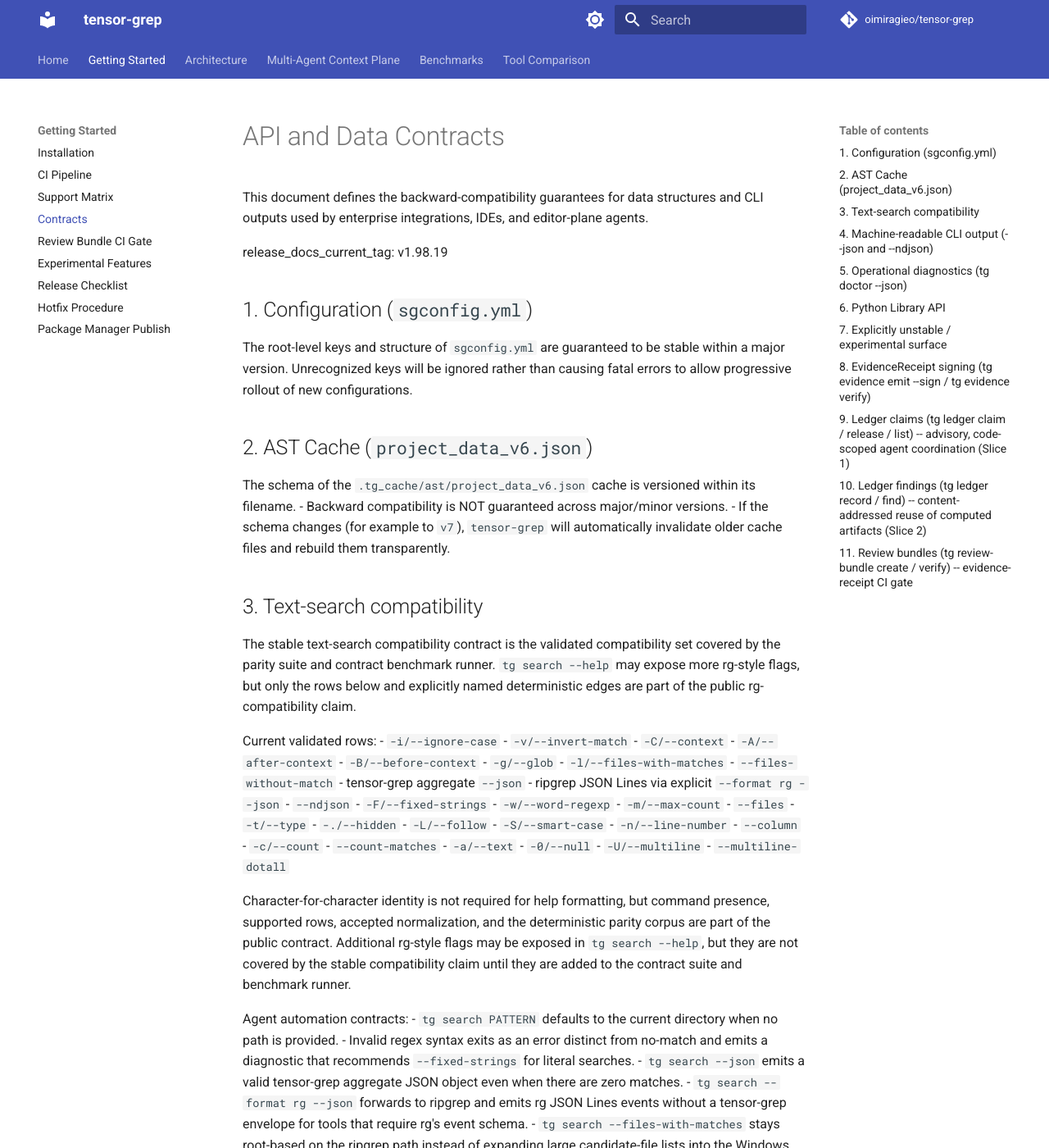
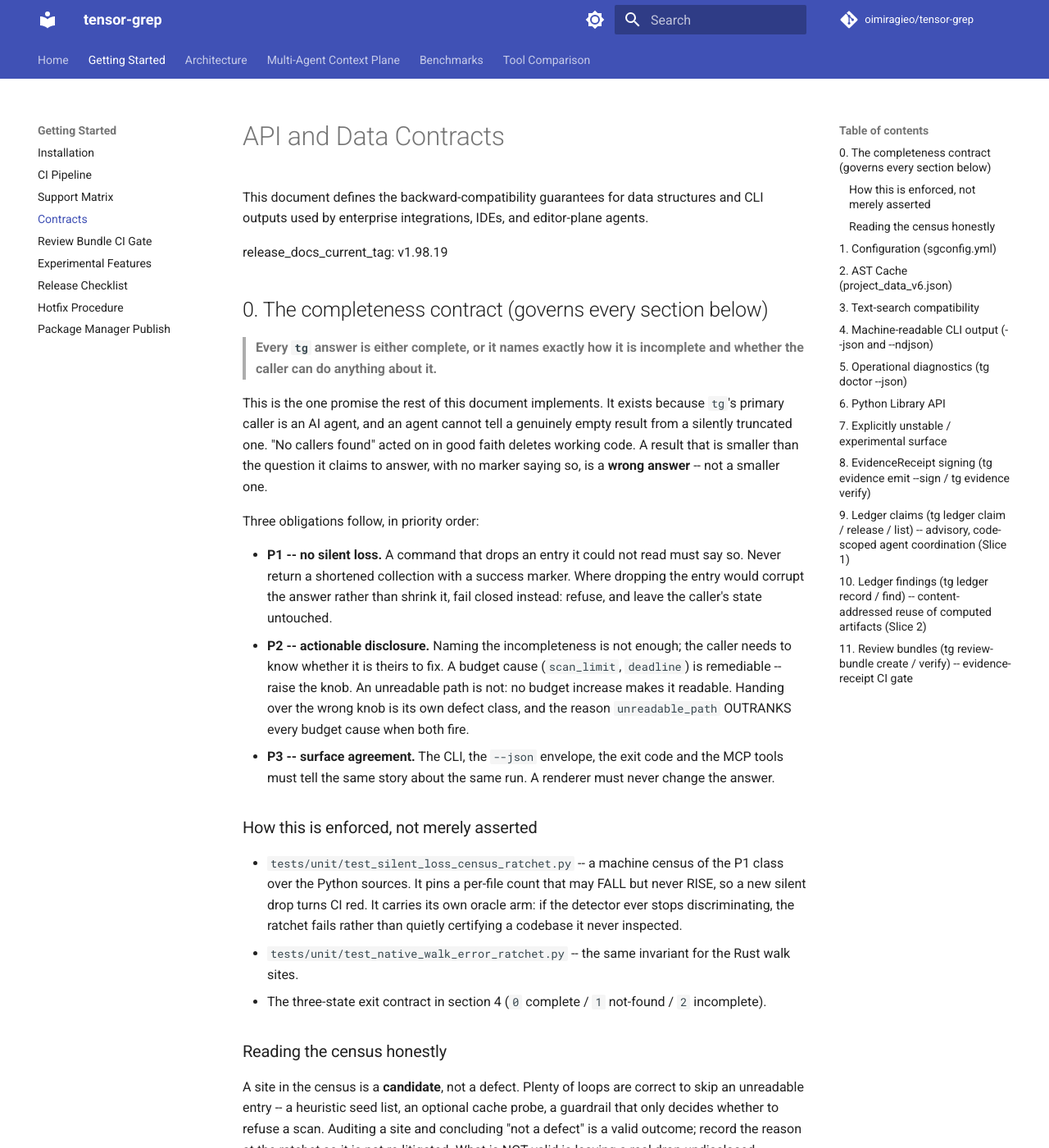
Before and after one commit to oimiragieo/tensor-grep, an MkDocs documentation site: the page built from docs/CONTRACTS.md, in a window 1280 px wide and 1400 px high. Shown: the whole window at 82% size. Built offline with MkDocs 1.6.1 and Material for MkDocs 9.7.7, drawn with Linux system fonts in a browser that asks for light colours; comment, search, counter and statistics services are not loaded; some of the changed text lies outside the part shown.

Commit message:
docs(contracts): state the completeness contract the rest of the doc implements (#292)
The operational definition of "trustworthy" that has driven the last several
PRs (#276, #283, #284, #286, #288, #291, #294, #296, #297) lived only in a task
and in reviewers' heads. A definition nobody can read governs nothing, and it
cannot be checked by anyone who was not in the room.

Section 0 states it:

  Every tg answer is either complete, or it names exactly how it is incomplete
  and whether the caller can do anything about it.

plus the three obligations it decomposes into -- P1 no silent loss (fail closed
where a drop would corrupt rather than shrink the answer), P2 actionable
disclosure (budget-remediable vs not; the wrong-knob defect class and why
unreadable_path outranks every budget cause), P3 surface agreement (a renderer
must never change the answer).

It also names how the contract is ENFORCED rather than merely asserted -- the
two ratchets and the three-state exit contract -- and, importantly, how to read
the census honestly: a site in it is a CANDIDATE, not a defect, and "audited,
not a defect" is a valid outcome as long as the reason is recorded.

Cites only ratchets that exist on main today. The truncation_cause vocabulary
ratchet is deliberately NOT cited: it lands with #776, and a contract that
points at an unmerged test is a dangling reference if that PR never lands.

Docs-only. Verified `ruff format --preview --check` clean. The one failure in
`-k contract` is #295 (pre-existing test isolation, fixed in #774): it passes in
isolation, and a markdown file cannot affect CLI help text.

Co-Authored-By: Claude Opus 5 <noreply@anthropic.com>

```diff
--- a/docs/CONTRACTS.md
+++ b/docs/CONTRACTS.md
@@ -3,6 +3,47 @@
 This document defines the backward-compatibility guarantees for data structures and CLI outputs used by enterprise integrations, IDEs, and editor-plane agents.
 
 release_docs_current_tag: v1.98.19
+
+## 0. The completeness contract (governs every section below)
+
+> **Every `tg` answer is either complete, or it names exactly how it is incomplete and whether
+> the caller can do anything about it.**
+
+This is the one promise the rest of this document implements. It exists because `tg`'s primary
+caller is an AI agent, and an agent cannot tell a genuinely empty result from a silently truncated
+one. "No callers found" acted on in good faith deletes working code. A result that is smaller than
+the question it claims to answer, with no marker saying so, is a **wrong answer** -- not a smaller
+one.
+
+Three obligations follow, in priority order:
+
+- **P1 -- no silent loss.** A command that drops an entry it could not read must say so. Never
+  return a shortened collection with a success marker. Where dropping the entry would corrupt the
+  answer rather than shrink it, fail closed instead: refuse, and leave the caller's state untouched.
+- **P2 -- actionable disclosure.** Naming the incompleteness is not enough; the caller needs to know
+  whether it is theirs to fix. A budget cause (`scan_limit`, `deadline`) is remediable -- raise the
+  knob. An unreadable path is not: no budget increase makes it readable. Handing over the wrong knob
+  is its own defect class, and the reason `unreadable_path` OUTRANKS every budget cause when both
+  fire.
+- **P3 -- surface agreement.** The CLI, the `--json` envelope, the exit code and the MCP tools must
+  tell the same story about the same run. A renderer must never change the answer.
+
+### How this is enforced, not merely asserted
+
+- `tests/unit/test_silent_loss_census_ratchet.py` -- a machine census of the P1 class over the
+  Python sources. It pins a per-file count that may FALL but never RISE, so a new silent drop turns
+  CI red. It carries its own oracle arm: if the detector ever stops discriminating, the ratchet
+  fails rather than quietly certifying a codebase it never inspected.
+- `tests/unit/test_native_walk_error_ratchet.py` -- the same invariant for the Rust walk sites.
+- The three-state exit contract in section 4 (`0` complete / `1` not-found / `2` incomplete).
+
+### Reading the census honestly
+
+A site in the census is a **candidate**, not a defect. Plenty of loops are correct to skip an
+unreadable entry -- a heuristic seed list, an optional cache probe, a guardrail that only decides
+whether to refuse a scan. Auditing a site and concluding "not a defect" is a valid outcome; record
+the reason at the ratchet so it is not re-litigated. What is NOT valid is leaving a real drop
+undisclosed because the surrounding code looked busy.
 
 ## 1. Configuration (`sgconfig.yml`)
 The root-level keys and structure of `sgconfig.yml` are guaranteed to be stable within a major version. Unrecognized keys will be ignored rather than causing fatal errors to allow progressive rollout of new configurations.
```
